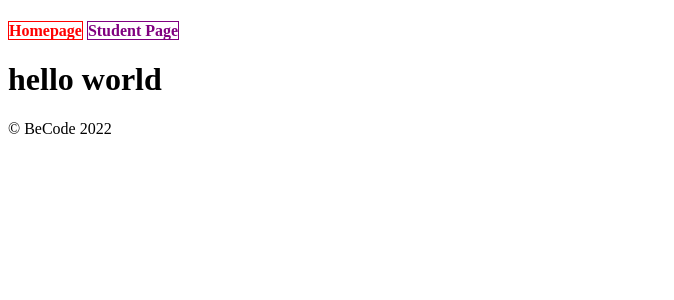
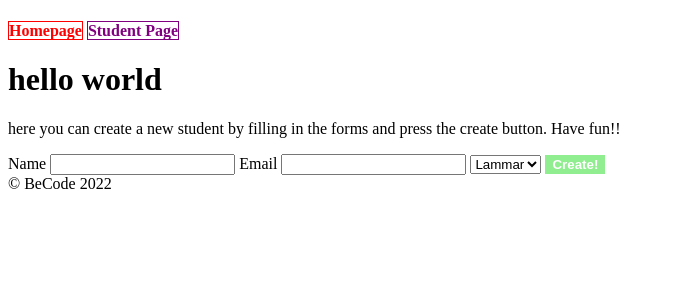
Before and after one commit to DenGian/php-crud, a PHP site: page /View/createstudentpage.php in a window 1280 px wide. Shown: the part 58-358 px from the top of the page, without its empty margins (0-674 px from the left). Run offline with PHP 8.4, Linux system fonts and the light colour scheme.

Commit message:
added the formfield with inputs and create button

```diff
--- a/View/createstudentpage.php
+++ b/View/createstudentpage.php
@@ -2,4 +2,15 @@
 <a style="color:red; font-weight:bold; border:1px solid red; text-decoration:none;" href="index.php">Homepage</a>
 <a style="color:purple; font-weight:bold; border:1px solid purple; text-decoration:none;" href="index.php?page=student">Student Page</a>
 <h1>hello world</h1>
+<p>here you can create a new student by filling in the forms and press the create button. Have fun!!</p>
+<form method="post">
+    <label for="name">Name</label>
+    <input type="text" name="name" id="name">
+    <label for="email">Email</label>
+    <input type="text" name="email" id="email">
+    <select name="group" id="group">
+        <option value="1">Lammar</option>
+    </select>
+    <button style="background-color:lightgreen; border:1px solid lightgreen; color:white; font-weight:bold;" name="submitNewStudent">Create!</button>
+</form>
 <?php require 'includes/footer.php' ?>
```
